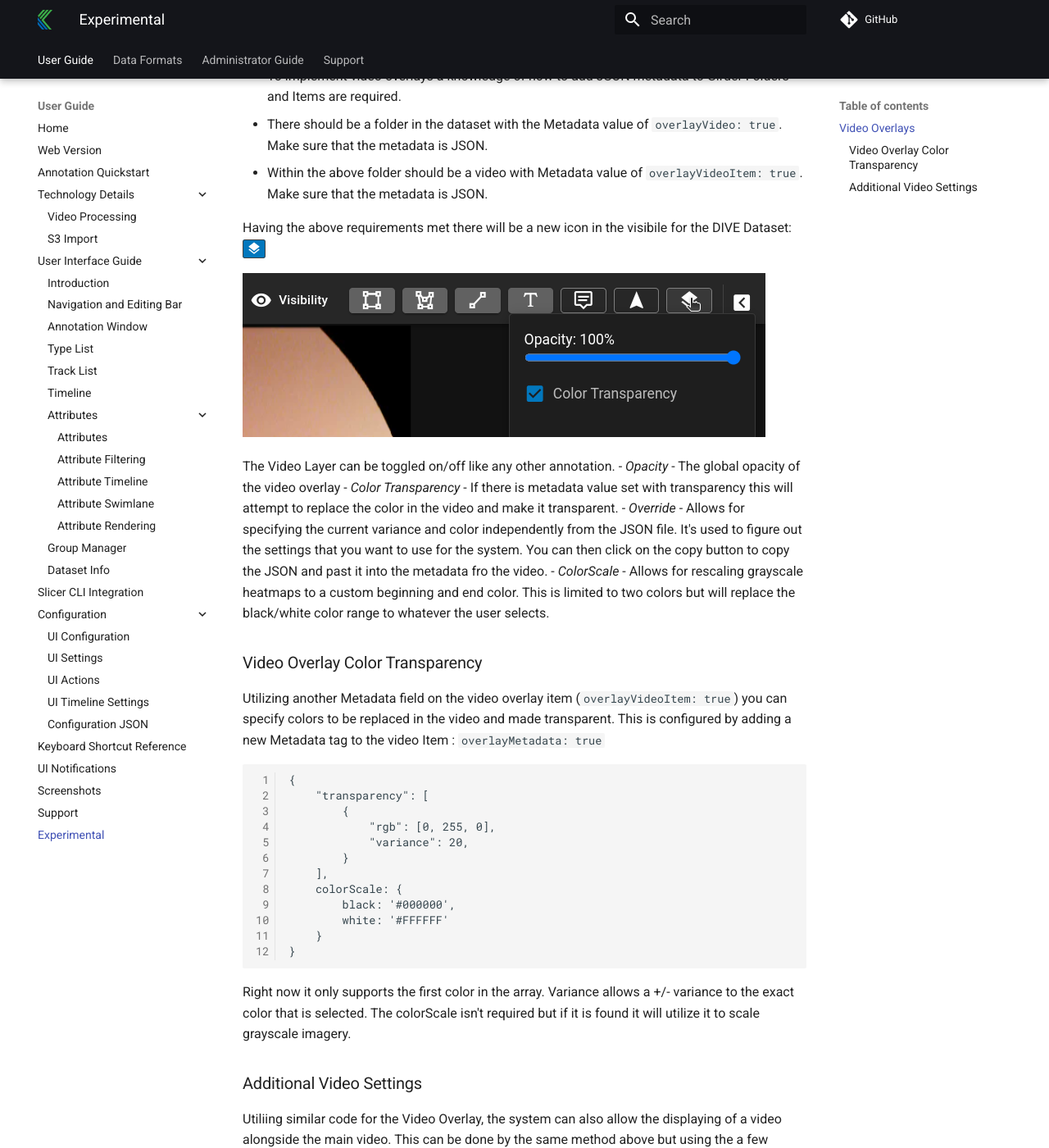
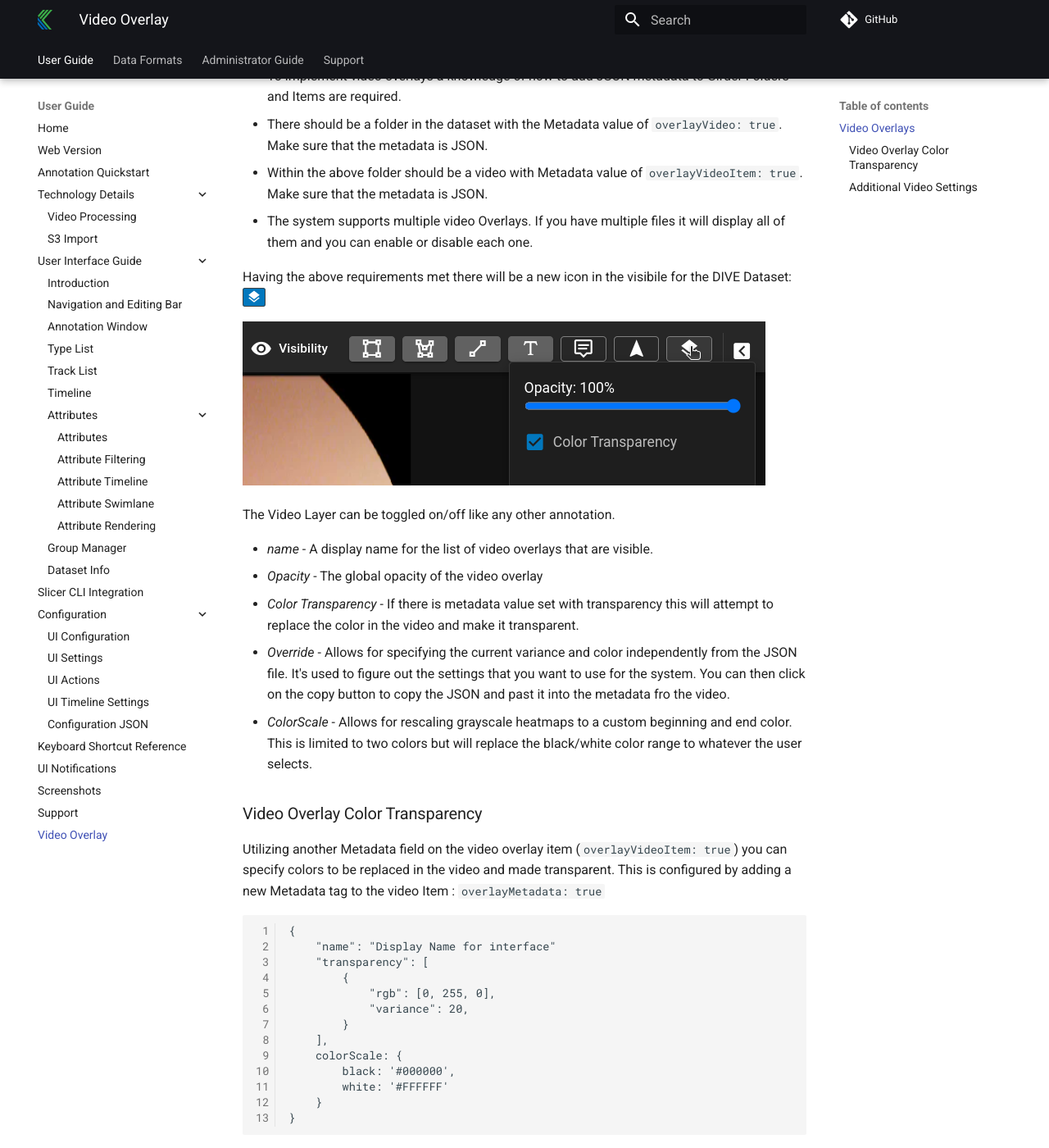
Before and after one commit to DigitalSlideArchive/dive-dsa, an MkDocs documentation site: the page built from docs/VideoOverlay.md, in a window 1280 px wide and 1400 px high, scrolled down 458 px. Shown: the whole window at 82% size. Built offline with MkDocs 1.6.1 and Material for MkDocs 9.7.7, drawn with Linux system fonts in a browser that asks for light colours; comment, search, counter and statistics services are not loaded; some of the changed text lies outside the part shown.

Commit message:
update documentation, increment version

````diff
--- a/docs/Experimental.md
+++ b/docs/VideoOverlay.md
@@ -1,4 +1,4 @@
-# Experimental
+# Video Overlays
 
 This includes some documentation for experimental features which may not be fully complete but are in place for testing purposes.
 
@@ -13,12 +13,15 @@ Requirements:
 - To implement video overlays a knowledge of how to add JSON metadata to Girder Folders and Items are required.
 - There should be a folder in the dataset with the Metadata value of `overlayVideo: true`.  Make sure that the metadata is JSON.
 - Within the above folder should be a video with Metadata value of `overlayVideoItem: true`. Make sure that the metadata is JSON.
+- The system supports multiple video Overlays.  If you have multiple files it will display all of them and you can enable or disable each one.
 
 Having the above requirements met there will be a new icon in the visibile for the DIVE Dataset: ==:material-layers:==
 
 ![Video Layer Options](images/Experimental/layer-icon.png)
 
 The Video Layer can be toggled on/off like any other annotation.
+
+- *name* - A display name for the list of video overlays that are visible.
 - *Opacity* - The global opacity of the video overlay
 - *Color Transparency* - If there is metadata value set with transparency this will attempt to replace the color in the video and make it transparent.
 - *Override* - Allows for specifying the current variance and color independently from the JSON file.  It's used to figure out the settings that you want to use for the system.  You can then click on the copy button to copy the JSON and past it into the metadata fro the video.
@@ -31,6 +34,7 @@ This is configured by adding a new Metadata tag to the video Item : `overlayMeta
 
 ```
 {
+    "name": "Display Name for interface"
     "transparency": [
         {
             "rgb": [0, 255, 0],
--- a/mkdocs.yml
+++ b/mkdocs.yml
@@ -78,7 +78,7 @@ nav:
     - UI Notifications: UI-Notifications.md
     - Screenshots: Screenshots.md
     - Support: Support.md
-    - Experimental: Experimental.md
+    - Video Overlay: VideoOverlay.md
 
   - Data Formats: DataFormats.md
   - Administrator Guide:
````
Also changed, not shown: 1 other file.
